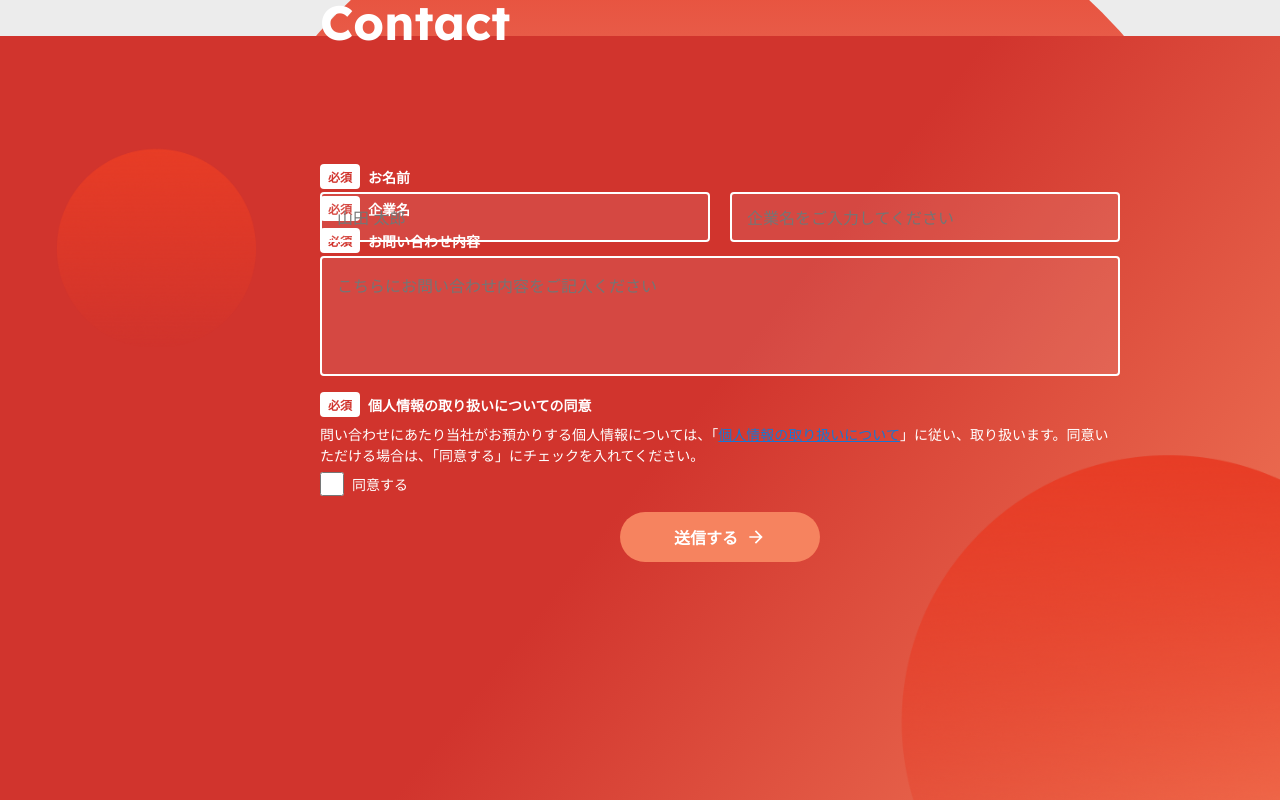
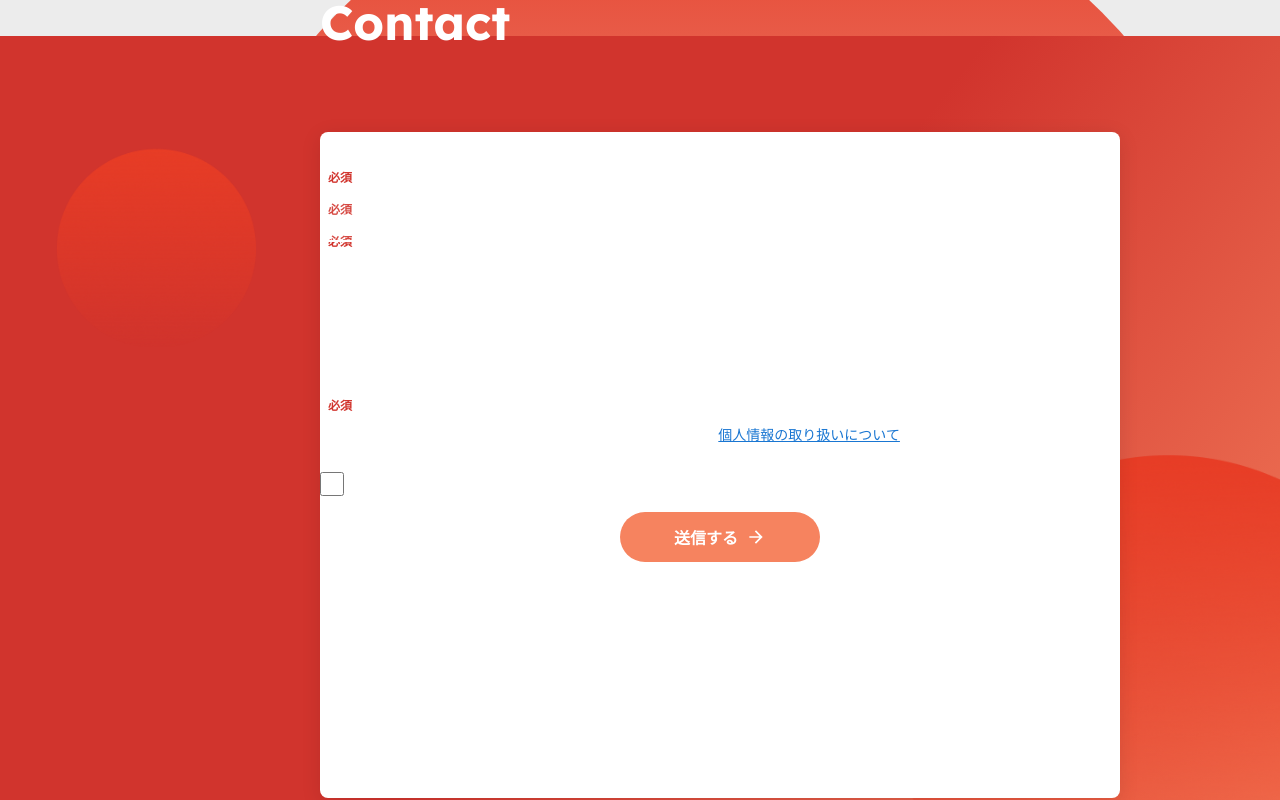
Before and after one commit to yoshi0323/LPAL, a React (Create React App) app: page / in a window 1280 px wide. Shown: the part 6160-6960 px from the top of the page. Built offline with nearby package versions, Linux system fonts and the light colour scheme.

Commit message:
PC Contact Formのスタイル改善とクラス追加 - .pc-contact-containerクラスを追加 - 白背景と適切なシャドウでPC用フォームを強化 - モバイル表示時は非表示に設定

```diff
--- a/src/components/contact.js
+++ b/src/components/contact.js
@@ -490,6 +490,7 @@ export const PcContactContainer = () => {
 
   return (
     <div
+      className="pc-contact-container"
       style={{
         position: 'absolute',
         width: '800px',
@@ -499,7 +500,7 @@ export const PcContactContainer = () => {
         bottom: '232px',
         borderRadius: '8px',
         zIndex: 20,
-        backgroundColor: 'transparent'
+        backgroundColor: '#fff'
       }}
     >
       {/* コンタクトタイトル */}
--- a/src/styles/contact.css
+++ b/src/styles/contact.css
@@ -239,6 +239,35 @@
     transform: translateX(-50%);
     bottom: clamp(350px, calc(60vw + 150px), 700px);
   }
+
+  /* PcContactContainerのベーススタイル */
+  .pc-contact-container {
+    position: absolute;
+    width: 800px;
+    height: 666px;
+    left: 320px;
+    right: 320px;
+    bottom: 232px;
+    background-color: #fff;
+    border-radius: 8px;
+    z-index: 20;
+    padding: 40px;
+    box-sizing: border-box;
+    box-shadow: 0 4px 20px rgba(0, 0, 0, 0.1);
+  }
+
+  /* PC版のフォーム入力要素 */
+  .pc-contact-container input,
+  .pc-contact-container textarea {
+    background-color: rgba(255, 255, 255, 0.9);
+    border: 2px solid rgba(255, 255, 255, 0.8);
+    color: #333;
+  }
+
+  .pc-contact-container input::placeholder,
+  .pc-contact-container textarea::placeholder {
+    color: rgba(255, 255, 255, 0.7);
+  }
 }
 
 /* タブレット用レスポンシブ対応 (1001px - 1440px) */
@@ -344,4 +373,8 @@
     width: 200px;
     bottom: auto;
   }
+
+  .pc-contact-container {
+    display: none !important;
+  }
 }
```
